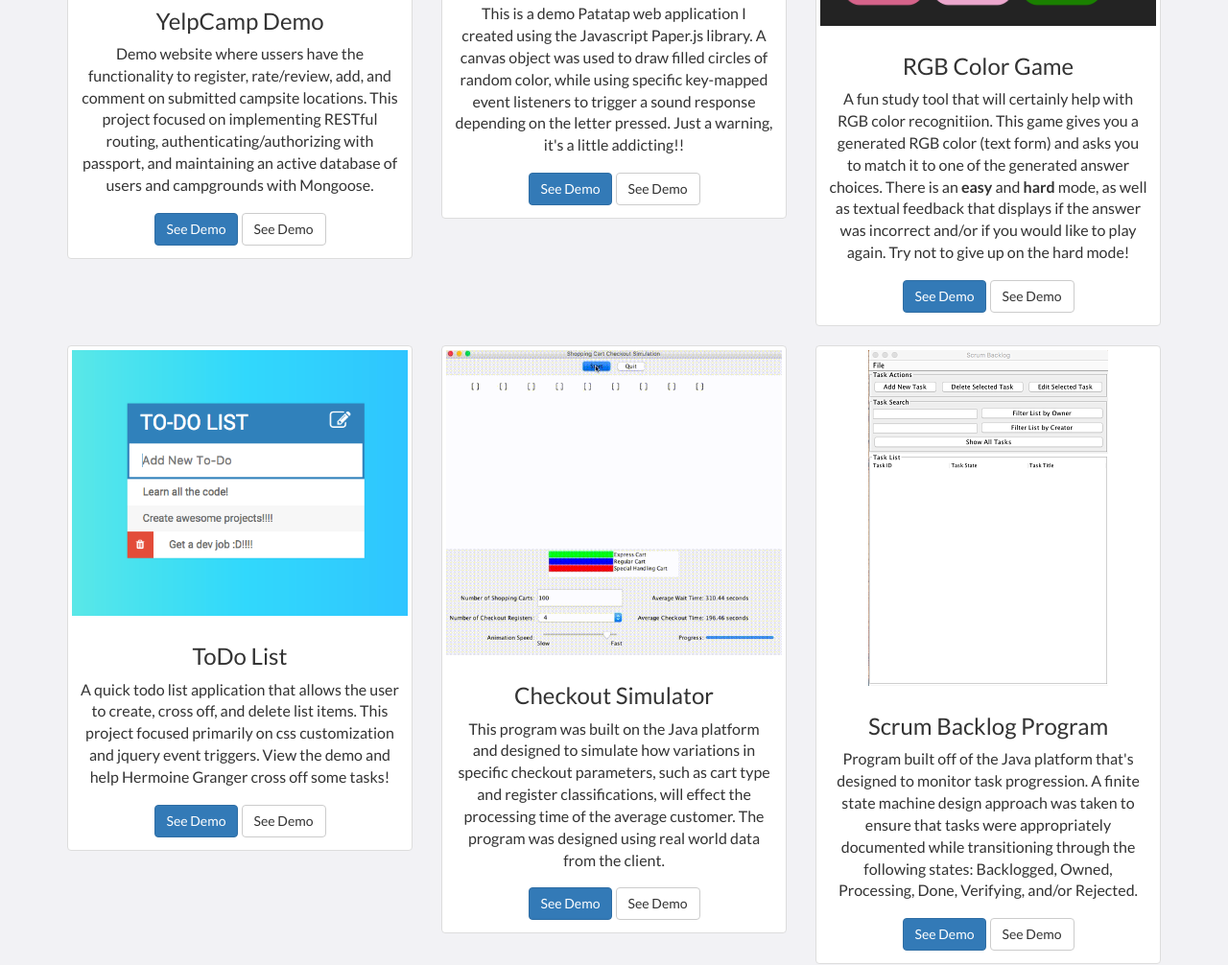
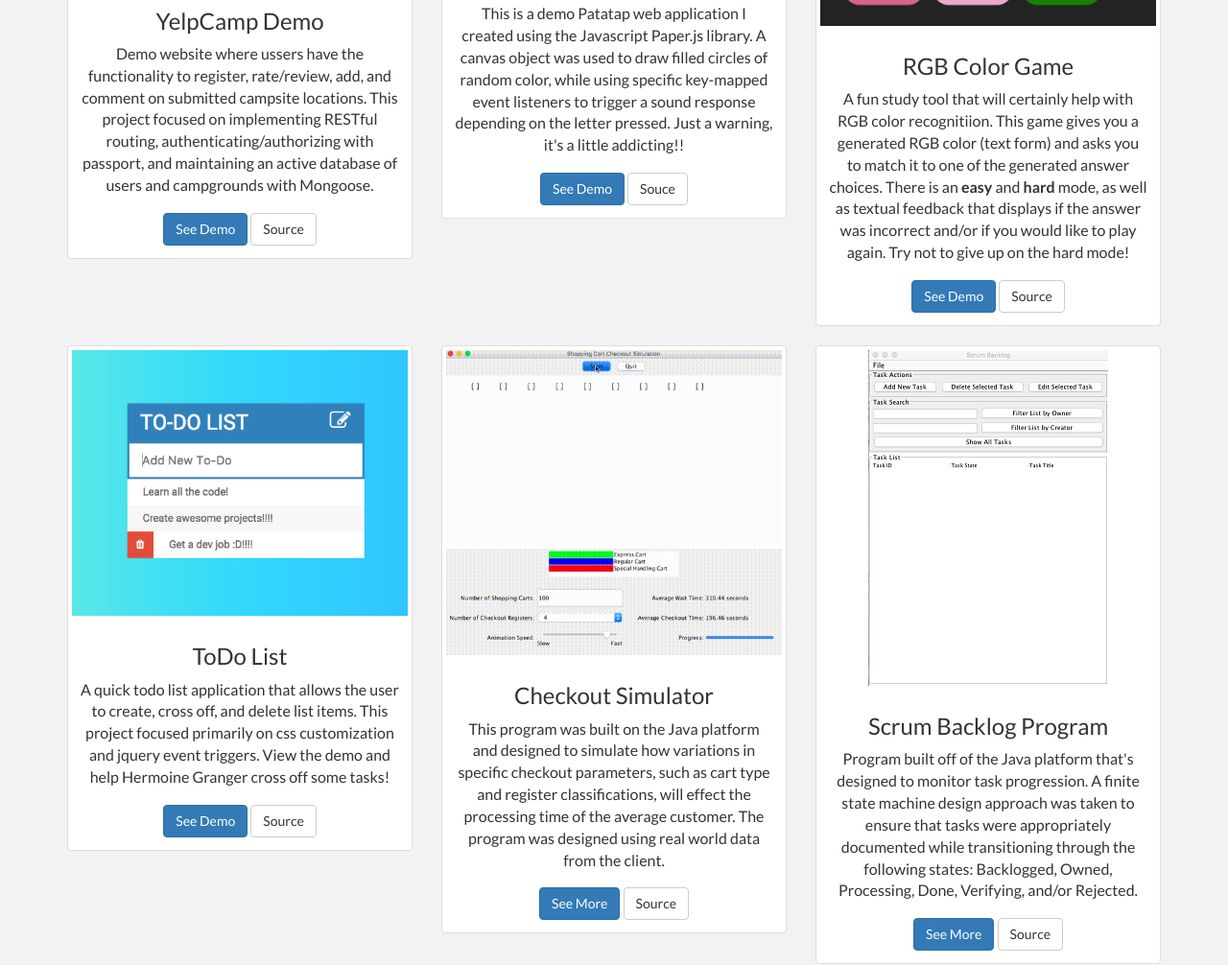
Before and after one commit to jsmayo/jsmayo.github.io, a website: page index.html in a window 1280 px wide. Shown: the part 2537-3543 px from the top of the page at 96% size. Drawn offline with nearby package versions, Linux system fonts and the light colour scheme.

Commit message:
Modifies project index page

```diff
--- a/index.html
+++ b/index.html
@@ -202,7 +202,7 @@
 
                                  <input type="button" class="btn btn-primary" value="See Demo" onclick="location.href = './projects/YelpCamp/index.html';">
 
-                                <input type="button" class="btn btn-default" value="See Demo" onclick="location.href = 'https://github.com/jsmayo/jsmayo.github.io/tree/master/projects/YelpCamp';">
+                                <input type="button" class="btn btn-default" value="Source" onclick="location.href = 'https://github.com/jsmayo/jsmayo.github.io/tree/master/projects/YelpCamp';">
                             </div>
                     </div>
                 </div>
@@ -214,7 +214,7 @@
                                 <p>This is a demo Patatap web application I created using the Javascript Paper.js library. A canvas object was used to draw filled circles of random color, while using specific key-mapped event listeners to trigger a sound response depending on the letter pressed. Just a warning, it's a little addicting!!</p>
                                  <input type="button" class="btn btn-primary" value="See Demo" onclick="location.href = './projects/patatap-demo/index.html';">
 
-                                <input type="button" class="btn btn-default" value="See Demo" onclick="location.href = 'https://github.com/jsmayo/jsmayo.github.io/tree/master/projects/patatap-demo';">
+                                <input type="button" class="btn btn-default" value="Souce" onclick="location.href = 'https://github.com/jsmayo/jsmayo.github.io/tree/master/projects/patatap-demo';">
 
 
                             </div>
@@ -228,7 +228,7 @@
                                 <p>A fun study tool that will certainly help with RGB color recognitiion. This game gives you a generated RGB color (text form) and asks you to match it to one of the generated answer choices. There is an <strong>easy</strong> and <strong>hard</strong> mode, as well as textual feedback that displays if the answer was incorrect and/or if you would like to play again. Try not to give up on the hard mode!</p>
                                  <input type="button" class="btn btn-primary" value="See Demo" onclick="location.href = './projects/rgb-game/index.html';">
 
-                                <input type="button" class="btn btn-default" value="See Demo" onclick="location.href = 'https://github.com/jsmayo/jsmayo.github.io/tree/master/projects/rgb-game';">
+                                <input type="button" class="btn btn-default" value="Source" onclick="location.href = 'https://github.com/jsmayo/jsmayo.github.io/tree/master/projects/rgb-game';">
                             </div>
                     </div>
                 </div>
@@ -245,7 +245,7 @@
 
                                  <input type="button" class="btn btn-primary" value="See Demo" onclick="location.href = './projects/todo-list/index.html';">
 
-                                <input type="button" class="btn btn-default" value="See Demo" onclick="location.href = 'https://github.com/jsmayo/jsmayo.github.io/tree/master/projects/todo-list';">
+                                <input type="button" class="btn btn-default" value="Source" onclick="location.href = 'https://github.com/jsmayo/jsmayo.github.io/tree/master/projects/todo-list';">
                             </div>
                     </div>
                 </div>
@@ -259,9 +259,9 @@
                             <h3>Checkout Simulator</h3>
                                 <p>This program was built on the Java platform and designed to simulate how variations in specific checkout parameters, such as cart type and register classifications, will effect the processing time of the average customer. The program was designed using real world data from the client. </p>
 
-                                 <input type="button" class="btn btn-primary" value="See Demo" onclick="location.href = './projects/todo-list/index.html';">
+                                 <input type="button" class="btn btn-primary" value="See More" onclick="location.href = './projects/checkout-sim/index.html';">
 
-                                <input type="button" class="btn btn-default" value="See Demo" onclick="location.href = 'https://github.com/jsmayo/jsmayo.github.io/tree/master/projects/todo-list';">
+                                <input type="button" class="btn btn-default" value="Source" onclick="location.href = 'https://github.com/jsmayo/jsmayo.github.io/tree/master/projects/todo-list';">
                             </div>
                     </div>
                 </div>
@@ -274,9 +274,9 @@
                             <h3>Scrum Backlog Program</h3>
                                 <p>Program built off of the Java platform that's designed to monitor task progression. A finite state machine design approach was taken to ensure that tasks were appropriately documented while transitioning through the following states: Backlogged, Owned, Processing, Done, Verifying, and/or Rejected.  </p>
 
-                                 <input type="button" class="btn btn-primary" value="See Demo" onclick="location.href = './projects/todo-list/index.html';">
+                                 <input type="button" class="btn btn-primary" value="See More" onclick="location.href = './projects/backlog/index.html';">
 
-                                <input type="button" class="btn btn-default" value="See Demo" onclick="location.href = 'https://github.com/jsmayo/jsmayo.github.io/tree/master/projects/todo-list';">
+                                <input type="button" class="btn btn-default" value="Source" onclick="location.href = 'https://github.com/jsmayo/jsmayo.github.io/tree/master/projects/todo-list';">
                             </div>
                     </div>
                 </div>
```
